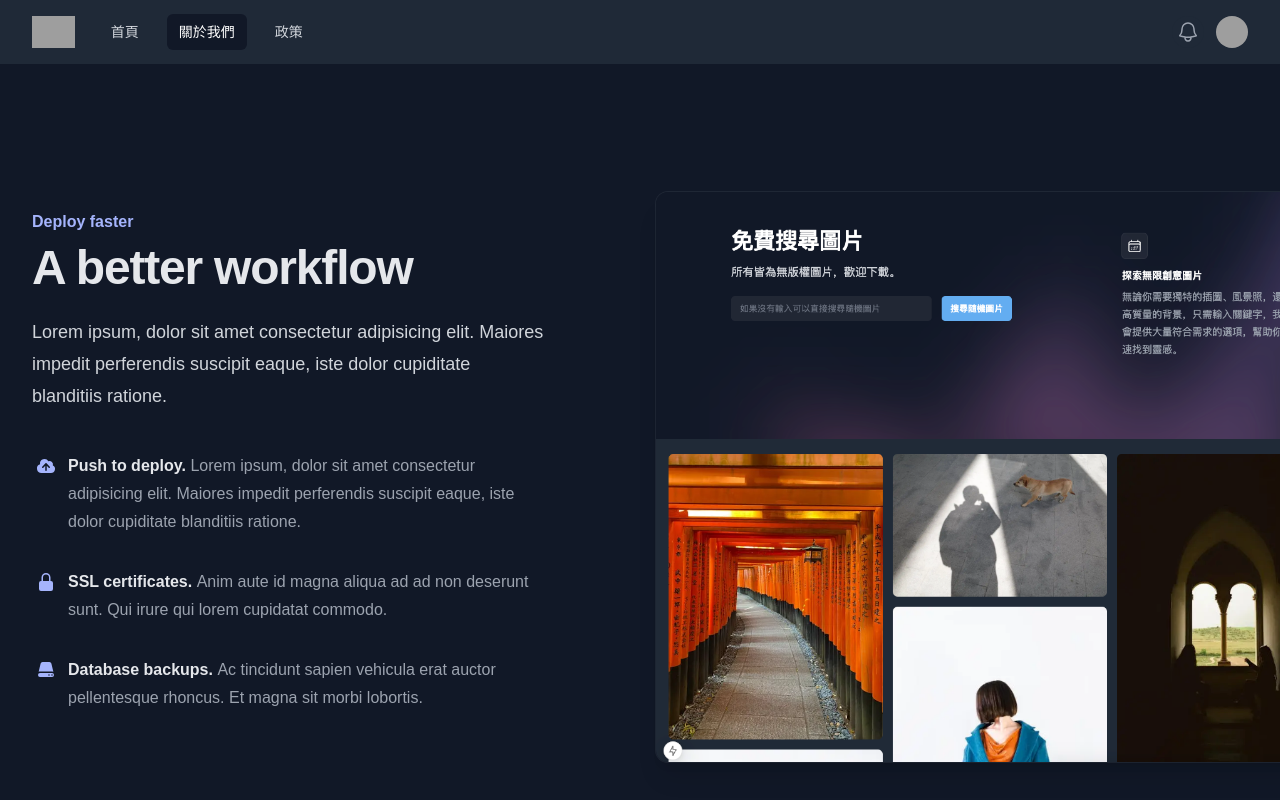
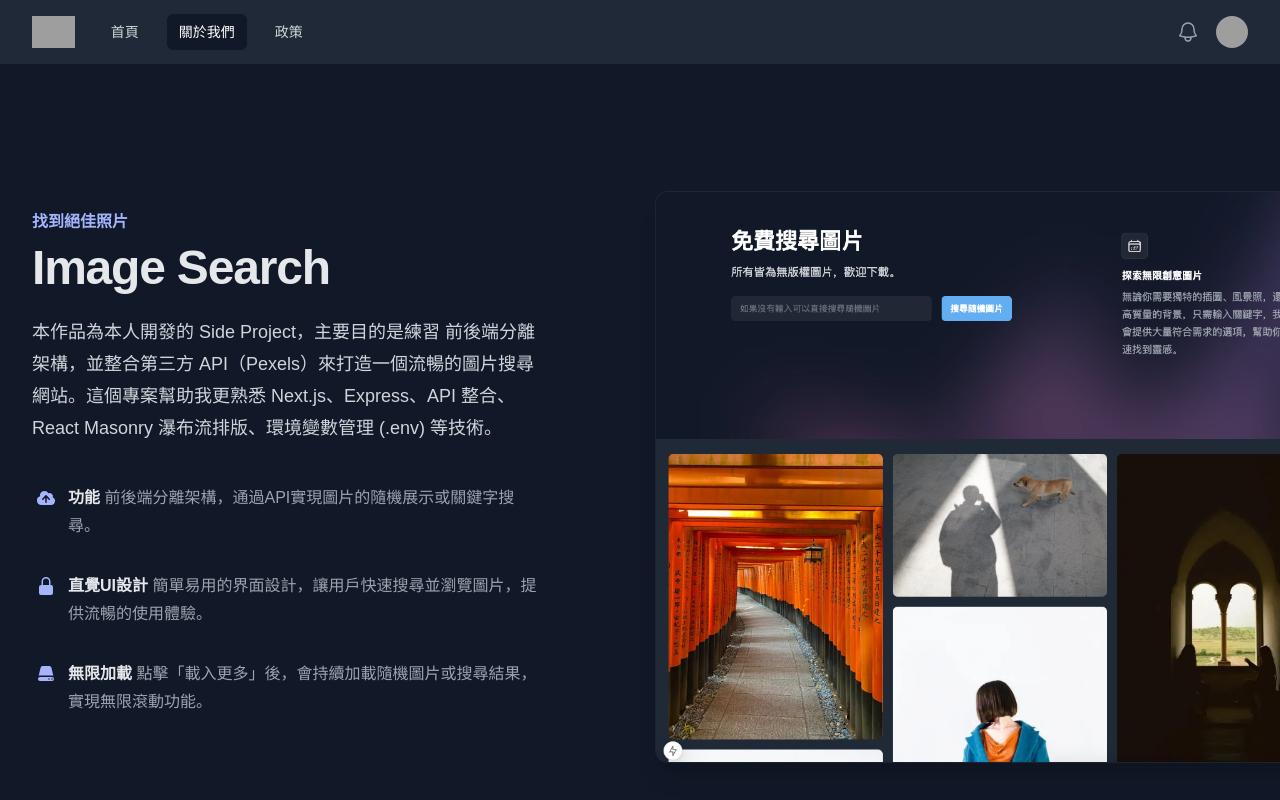
Before and after one commit to linyuhao8/image-search-project, a Next.js app: page /about in a window 1280 px wide. Shown: the top 800 px of the page. Built offline with nearby package versions, Linux system fonts and the light colour scheme; grey boxes are pictures that could not be loaded.

Commit message:
update about page

```diff
--- a/src/app/about/page.js
+++ b/src/app/about/page.js
@@ -7,21 +7,20 @@ import Image from "next/image";
 
 const features = [
   {
-    name: "Push to deploy.",
-    description:
-      "Lorem ipsum, dolor sit amet consectetur adipisicing elit. Maiores impedit perferendis suscipit eaque, iste dolor cupiditate blanditiis ratione.",
+    name: "功能",
+    description: "前後端分離架構，通過API實現圖片的隨機展示或關鍵字搜尋。",
     icon: CloudArrowUpIcon,
   },
   {
-    name: "SSL certificates.",
+    name: "直覺UI設計",
     description:
-      "Anim aute id magna aliqua ad ad non deserunt sunt. Qui irure qui lorem cupidatat commodo.",
+      "簡單易用的界面設計，讓用戶快速搜尋並瀏覽圖片，提供流暢的使用體驗。",
     icon: LockClosedIcon,
   },
   {
-    name: "Database backups.",
+    name: "無限加載",
     description:
-      "Ac tincidunt sapien vehicula erat auctor pellentesque rhoncus. Et magna sit morbi lobortis.",
+      "點擊「載入更多」後，會持續加載隨機圖片或搜尋結果，實現無限滾動功能。",
     icon: ServerIcon,
   },
 ];
@@ -34,15 +33,17 @@ export default function About() {
           <div className="lg:pt-4 lg:pr-8">
             <div className="lg:max-w-lg">
               <h2 className="text-base/7 font-semibold text-indigo-300">
-                Deploy faster
+                找到絕佳照片
               </h2>
               <p className="mt-2 text-4xl font-semibold tracking-tight text-pretty text-gray-200 sm:text-5xl">
-                A better workflow
+                Image Search
               </p>
               <p className="mt-6 text-lg/8 text-gray-300">
-                Lorem ipsum, dolor sit amet consectetur adipisicing elit.
-                Maiores impedit perferendis suscipit eaque, iste dolor
-                cupiditate blanditiis ratione.
+                本作品為本人開發的 Side Project，主要目的是練習
+                前後端分離架構，並整合第三方
+                API（Pexels）來打造一個流暢的圖片搜尋網站。這個專案幫助我更熟悉
+                Next.js、Express、API 整合、React Masonry
+                瀑布流排版、環境變數管理 (.env) 等技術。
               </p>
               <dl className="mt-10 max-w-xl space-y-8 text-base/7 text-gray-400 lg:max-w-none">
                 {features.map((feature) => (
--- a/src/app/policy/page.js
+++ b/src/app/policy/page.js
@@ -33,9 +33,12 @@ const Policy = () => {
           <div className="sm:mb-8 sm:flex sm:justify-center px-9">
             <div className="relative rounded-full px-6  py-1 text-sm text-gray-600 ring-1 ring-gray-900/10 hover:ring-gray-900/20">
               搜尋所有你想要找到的美.{" "}
-              <a href="#" className="font-semibold text-indigo-600">
+              <a
+                href="localhost:3000"
+                className="font-semibold text-indigo-600"
+              >
                 <span aria-hidden="true" className="absolute inset-0" />
-                Read more <span aria-hidden="true">&rarr;</span>
+                首頁 <span aria-hidden="true">&rarr;</span>
               </a>
             </div>
           </div>
```
